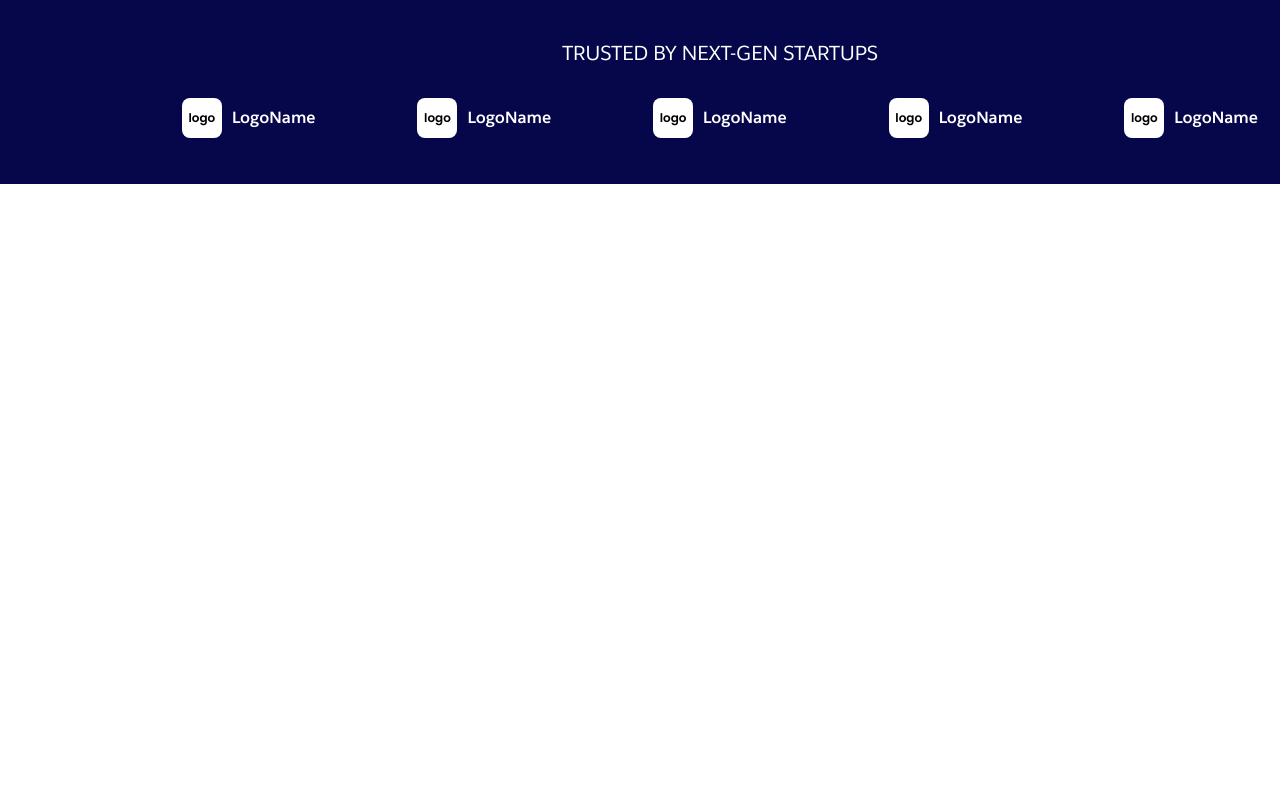
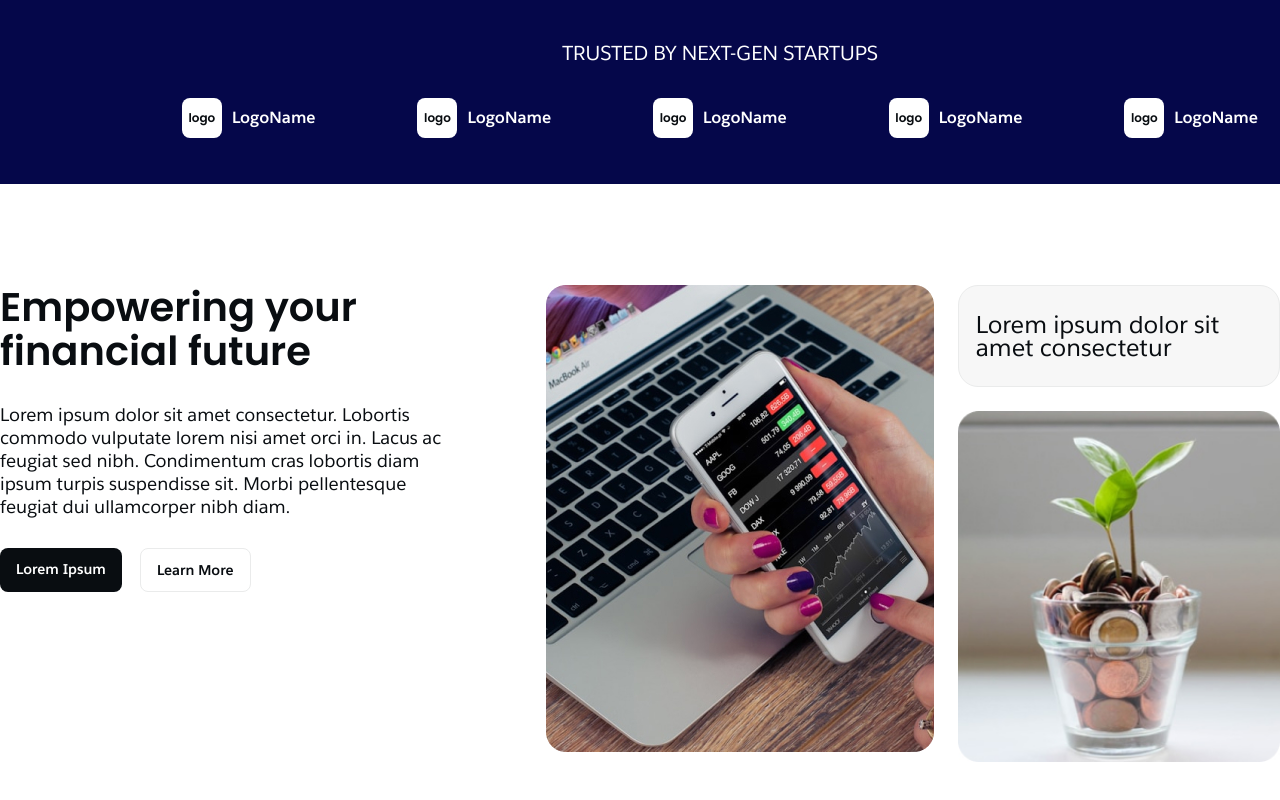
Before and after one commit to ajay117/finance_tracker, a React (Vite) app: page / in a window 1280 px wide. Shown: the part 698-1498 px from the top of the page. Before the commit the page ends 882 px from the top, so only its background shows below. Built offline with nearby package versions, Linux system fonts and the light colour scheme.

Commit message:
Format, style and add LoremOne component to App

```diff
--- a/src/App.css
+++ b/src/App.css
@@ -26,6 +26,7 @@
   --color1: #05074a;
   --color3: #0b3879;
   --color4: #ffffff;
+  --color5: #f7f7f7;
   --color6: #eaebeb;
   --color8: #090d11;
   --salesforce: "SalesforceSans";
@@ -47,6 +48,7 @@ body {
 body {
   font-size: 1.8rem;
   font-family: var(--salesforce), sans-serif;
+  color: var(--color8);
 }
 p {
   line-height: 23.08px;
@@ -109,3 +111,6 @@ nav .btn-container {
 .m-0 {
   margin: 0;
 }
+.w-100 {
+  width: 100%;
+}
--- a/src/App.jsx
+++ b/src/App.jsx
@@ -1,6 +1,8 @@
 import "./App.css";
 import { BrandInfo } from "./components/BrandsInfo";
+
 import { HeroSection } from "./components/HeroSection";
+import { LoremOne } from "./components/LoremOne";
 import { Nav } from "./components/Nav";
 
 function App() {
@@ -9,6 +11,7 @@ function App() {
       <Nav />
       <HeroSection />
       <BrandInfo />
+      <LoremOne />
     </>
   );
 }
--- /dev/null
+++ b/src/components/LoremOne.jsx
@@ -0,0 +1,39 @@
+import { PrimaryButton, SecondaryButton } from "./Button";
+import DeviceImg from "../assets/images/devices.jpg";
+import MoneyPlantImg from "../assets/images/money-plant.jpg";
+import "../styles/LoremOne.css";
+
+export const LoremOne = () => {
+  return (
+    <section className="lorem-one">
+      <div className="d-flex fix-container">
+        <div className="info">
+          <h3>Empowering your financial future</h3>
+          <p>
+            Lorem ipsum dolor sit amet consectetur. Lobortis commodo vulputate
+            lorem nisi amet orci in. Lacus ac feugiat sed nibh. Condimentum cras
+            lobortis diam ipsum turpis suspendisse sit. Morbi pellentesque
+            feugiat dui ullamcorper nibh diam.
+          </p>
+          <div className="btn-container">
+            <PrimaryButton btnText={"Lorem Ipsum"} url={"#"} />
+            <SecondaryButton btnText={"Learn More"} url={"#"} />
+          </div>
+        </div>
+
+        <div className="d-flex gallery">
+          <div className="box1">
+            <img src={DeviceImg} alt="picture of a laptop and a mobile" />
+          </div>
+
+          <div className="box2">
+            <p>Lorem ipsum dolor sit amet consectetur </p>
+            <div>
+              <img className="w-100" src={MoneyPlantImg} alt="picture of a laptop and a mobile" />
+            </div>
+          </div>
+        </div>
+      </div>
+    </section>
+  );
+};
--- /dev/null
+++ b/src/styles/LoremOne.css
@@ -0,0 +1,44 @@
+.lorem-one {
+  padding: 101px 0;
+}
+.lorem-one h3 {
+  size: 4rem;
+  line-height: 44px;
+  font-family: var(--poppins);
+  font-weight: 600;
+  font-size: 40px;
+  margin: 0;
+}
+.lorem-one p {
+  margin: 0;
+}
+.lorem-one .info {
+  display: flex;
+  flex-direction: column;
+  gap: 30px;
+  width: 485px;
+}
+.lorem-one .btn-container {
+  display: flex;
+  gap: 18px;
+}
+.lorem-one .gallery {
+  gap: 24px;
+}
+.lorem-one .box1 {
+  flex: 1.5;
+  text-align: right;
+}
+.lorem-one .box2 {
+  display: flex;
+  flex-direction: column;
+  gap: 24px;
+  flex: 1;
+}
+.lorem-one .box2 > p {
+  font-size: 2.4rem;
+  padding: 27px 17px;
+  background-color: var(--color5);
+  border-radius: 20px;
+  border: 1px solid var(--color6);
+}
```
Also changed, not shown: src/assets/images/devices.jpg (added), src/assets/images/money-plant.jpg (added).
